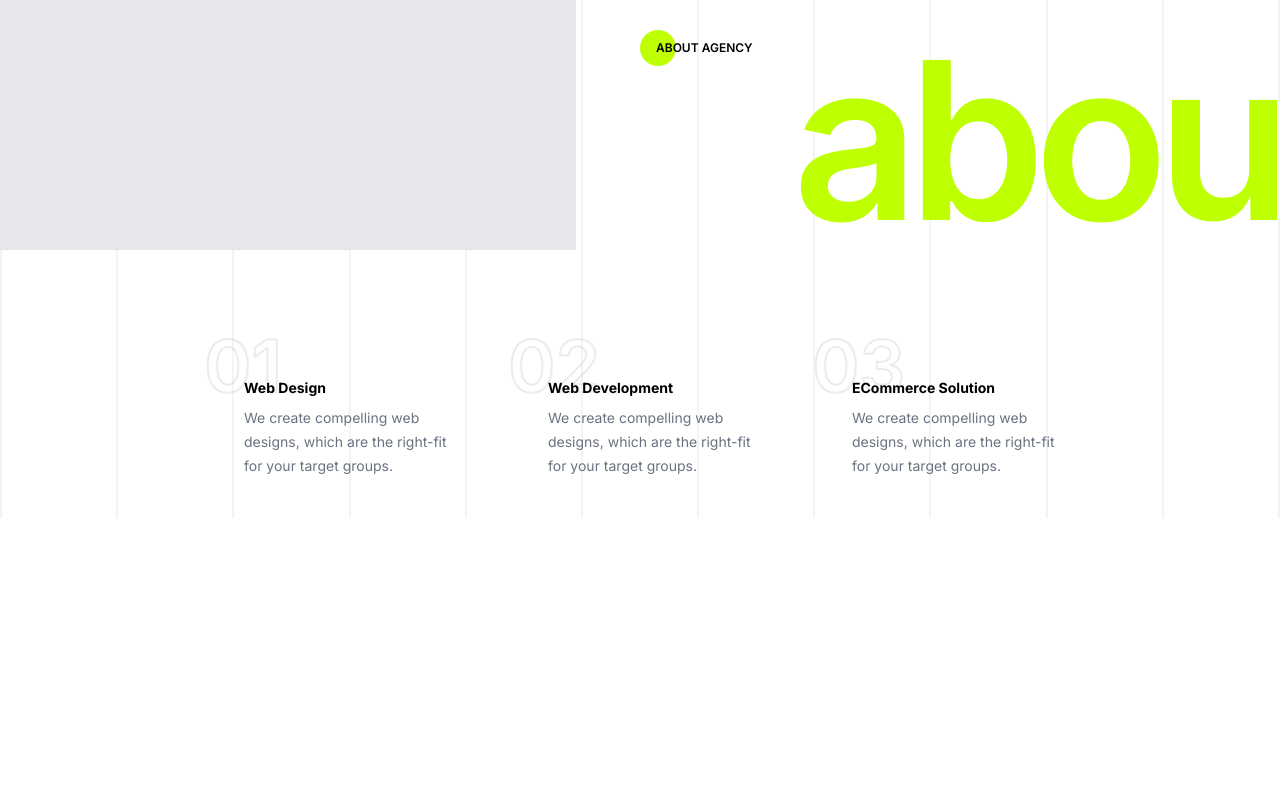
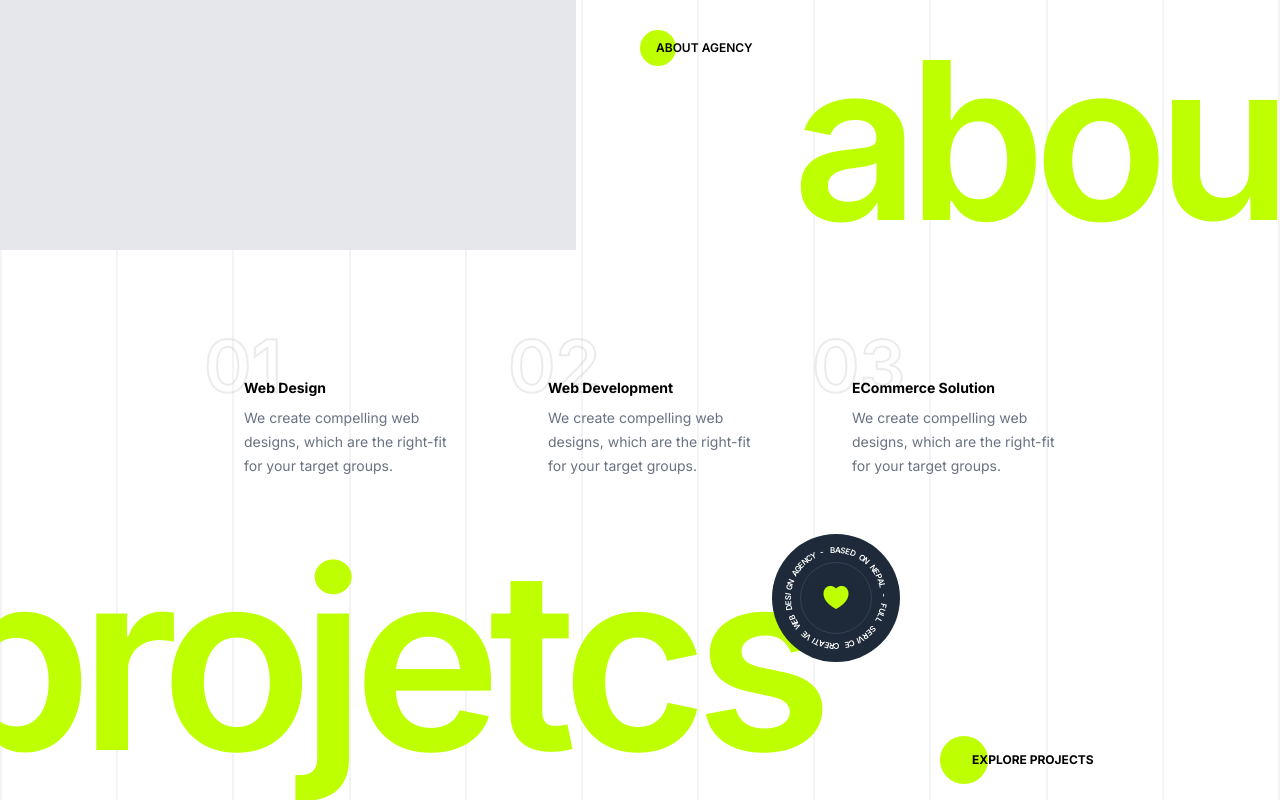
Before and after one commit to drxking/ForgeNexaPortfolio, a React (Vite) app: page / in a window 1280 px wide. Shown: the part 1310-2110 px from the top of the page. Before the commit the page ends 1828 px from the top, so only its background shows below. Built offline with nearby package versions, Linux system fonts and the light colour scheme.

Commit message:
Commited

```diff
--- a/src/App.jsx
+++ b/src/App.jsx
@@ -7,6 +7,7 @@ import About from './components/About'
 import Feature from './components/Feature'
 import { LenisProvider } from './utils/LenisProvider'
 import Lenis from 'lenis'
+import Projects from './components/Projects'
 
 const App = () => {
   return (
@@ -17,6 +18,7 @@ const App = () => {
         <Main />
         <About />
         <Feature />
+        <Projects />
       </div>
     </LenisProvider>
   )
--- /dev/null
+++ b/src/components/Projects.jsx
@@ -0,0 +1,45 @@
+import React from 'react'
+
+const Projects = () => {
+    let text = "Based on Nepal - Full Service Creative Web Design Agency - ";
+    return (
+        <div>
+            <div className="top py-4 overflow-hidden flex gap-10">
+                <div className="text flex">
+                    <div className='relative sm:pt-0 pt-10 pr-20'>
+                        <p className='md:text-[250px] text-8xl sm:text-[180px] text-[#BEFF01] font-semibold leading-none tracking-tighter -ml-6 sm:-ml-16'>projetcs</p>
+                        <div className='sm:h-32 sm:w-32 h-28 w-28 bg-gray-800 rounded-full items-center justify-center absolute flex right-0 top-0'>
+                            {
+                                text.split("").map((e, idx, arr) => {
+                                    let rotate = 360 * idx / arr.length;
+                                    console.log(rotate);
+
+                                    return (
+                                        <div style={{ rotate: `${rotate}deg` }} className=' text-[8px] font-semibold absolute top-1/2 left-1/2 w-3 origin-center -translate-y-1/2 -translate-x-1/2 text-white  pb-24 uppercase'>
+                                            {e}
+                                        </div>
+                                    )
+                                })
+                            }
+                            <div className='h-18 w-18 border rounded-full flex items-center justify-center border-gray-700'>
+                                <i class="ri-heart-3-fill text-3xl text-[#BEFF01]"></i>
+                            </div>
+                        </div>
+                    </div>
+                </div>
+                <div className='flex items-end '>
+                    <div className='hidden items-center lg:flex '>
+                        <div className='bg-[#BEFF01] h-12 w-12 rounded-full'>
+
+                        </div>
+                        <div className='text-xs font-bold -ml-4  uppercase'>
+                            Explore Projects
+                        </div>
+                    </div>
+                </div>
+            </div>
+        </div>
+    )
+}
+
+export default Projects
```
